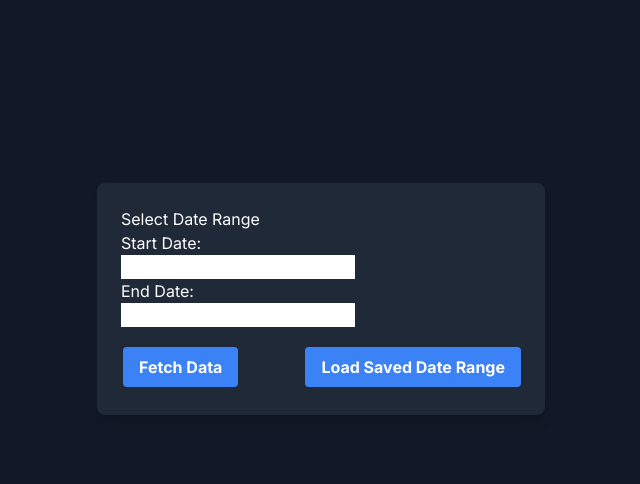
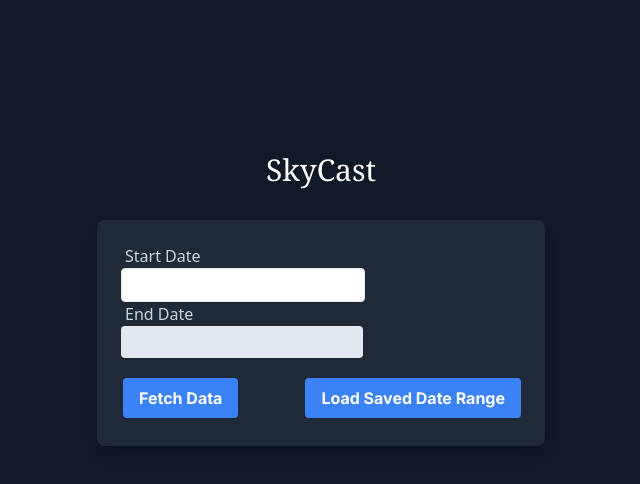
Before and after one commit to Callisto-Casale/TempApp, a Next.js app in the folder tempapp/: page / in a window 1280 px wide. Shown: the top 484 px of the page, without its empty margins (319-959 px from the left). Built offline with nearby package versions, Linux system fonts and the light colour scheme.

Commit message:
Added styling to main page

```diff
--- a/tempapp/app/page.tsx
+++ b/tempapp/app/page.tsx
@@ -101,6 +101,7 @@ export default function Home() {
 
   return (
     <div className="min-h-screen bg-gray-900 flex flex-col items-center justify-center space-y-8">
+      <h1 className='text-white text-slate-400 text-3xl font-serif'>SkyCast</h1>
   <div className="bg-gray-800 p-6 rounded-lg shadow-lg w-full max-w-md">
     <div className="mb-4">
       <DateRangePicker
--- a/tempapp/components/DateRangePicker.client.js
+++ b/tempapp/components/DateRangePicker.client.js
@@ -11,15 +11,14 @@ const DateRangePicker = ({ startDate, endDate, onChange }) => {
   };
 
   return (
-    <div className="text-white">
-      <h2>Select Date Range</h2>
+    <div className="text-white content-center">
       <div>
-        <label>Start Date: </label><br></br>
-        <DatePicker className="text-black" selected={startDate} onChange={handleStartDateChange} />
+        <label className="text-slate-300 font-sans ml-1">Start Date</label><br></br>
+        <DatePicker className="text-black  bg-white border rounded p-1 bg-slate-200" selected={startDate} onChange={handleStartDateChange} />
       </div>
       <div>
-        <label>End Date: </label><br></br>
-        <DatePicker className="text-black" selected={endDate} onChange={handleEndDateChange} />
+        <label className="text-slate-300 font-sans ml-1">End Date </label><br></br>
+        <DatePicker className="text-black bg-dark border-black rounded p-1 bg-slate-200" selected={endDate} onChange={handleEndDateChange} />
       </div>
     </div>
   );
```
